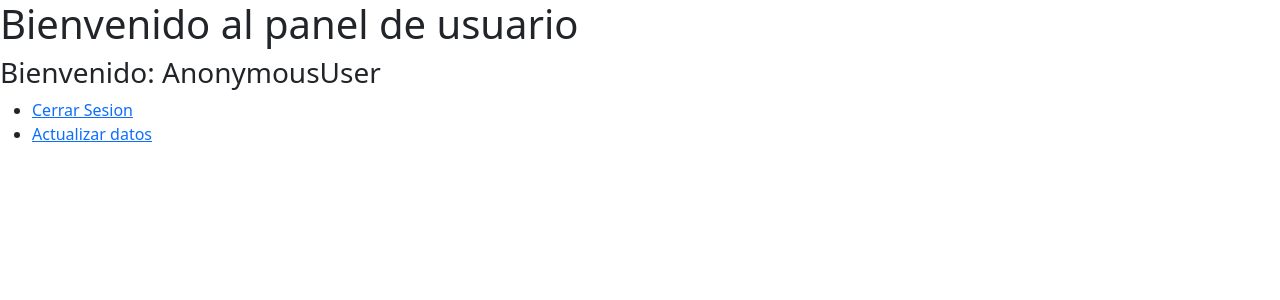
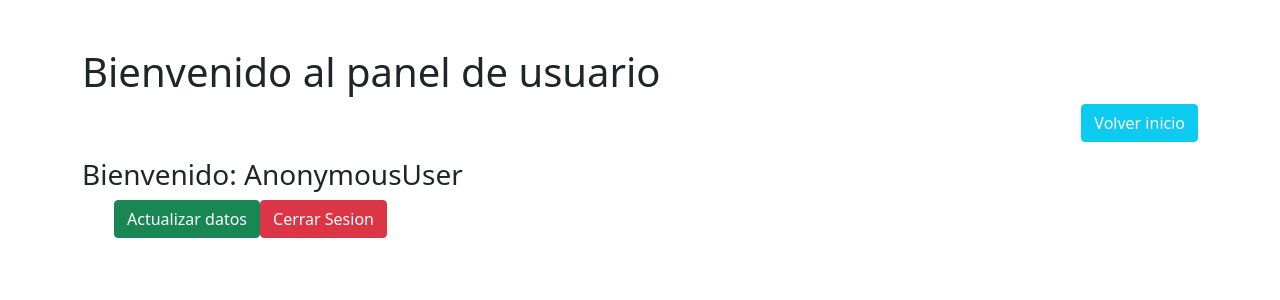
Before and after one commit to jaimenestares1012/Calidad, a Django app: template templates/administracion/panel.html in a window 1280 px wide. Shown: the top 300 px of the page. Run offline with Django 3.2, Linux system fonts and the light colour scheme; the template is opened without the code that fills it, so the values that code supplies are empty.

Commit message:
mejoras en el panel de control

```diff
--- a/templates/administracion/panel.html
+++ b/templates/administracion/panel.html
@@ -10,13 +10,21 @@
 
 </head>
 <body>
+
+    <div class="container mt-5">
+
+
     <h1>Bienvenido al panel de usuario</h1>
+    <p align="right">
+             <button type="button" class="btn btn-info" ><a href="/" style="text-decoration: none; color:white;">Volver
+            inicio</a></button>
+    </p>
     <h3>Bienvenido: {{user}}</h3>
-    <ul>
-        <li>
-            <a href="{% url 'users:user-logout' %}">Cerrar Sesion</a>
-        </li>
-        <li><a href="{% url 'users:user-update' %}">Actualizar datos</a></li>
+    <ul style="display: inline-flex;">
+
+            <button type="button" class="btn btn-success"><a href="{% url 'users:user-update' %}" style="text-decoration: none; color:white">Actualizar datos</a></button>
+            <button type="button" class="btn btn-danger"><a href="{% url 'users:user-logout' %}" style="text-decoration: none; color:white;">Cerrar Sesion</a></button>
     </ul>
+    </div>
 </body>
 </html>
--- a/templates/servicio/pasarella.html
+++ b/templates/servicio/pasarella.html
@@ -24,7 +24,7 @@
                         <form  class="row g-3 needs-validations" novalidate>
                             <div class="col-md-12">
                                 <label for="numero" class="form-label">Numero de tarjeta</label>
-                                <input type="numero" name="numero" type="text" class="form-control" required>
+                                <input type="text" name="numero" type="text" class="form-control" maxlength="16" required>
                             </div>
                             <div class="col-md-6">
                                 <label for="nombre" class="form-label">Nombre</label>
@@ -64,7 +64,7 @@
                             </div>
                             <div class="col-md-4">
                                 <label for="cvv" class="form-label">cvv</label>
-                                <input type="cvv" name="cvv" type="text" class="form-control">
+                                <input type="cvv" name="cvv" type="text" class="form-control" required maxlength="3">
                             </div>
                             <button type="submit" class="btn btn-warning fw-bold">Pagar</button>
                         </form>
```
Also changed, not shown: templates/users/login.html (+19 -5 lines), templates/users/update.html (+18 -6 lines).
